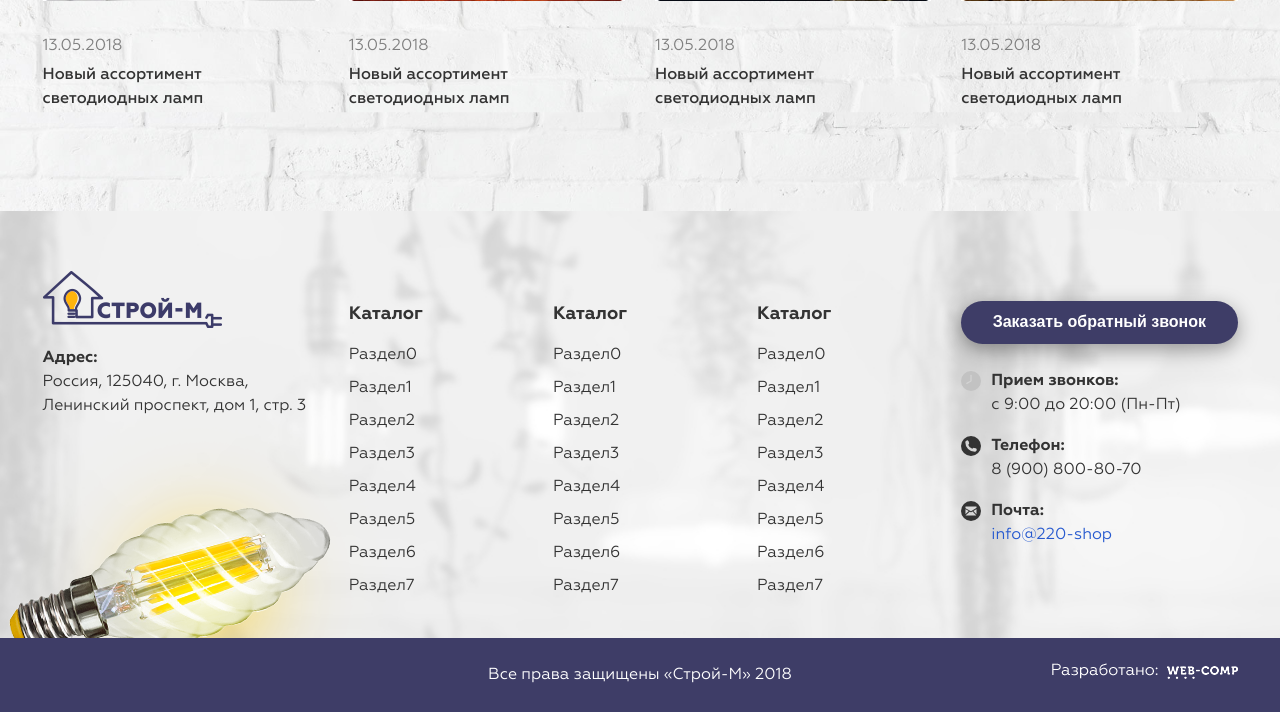
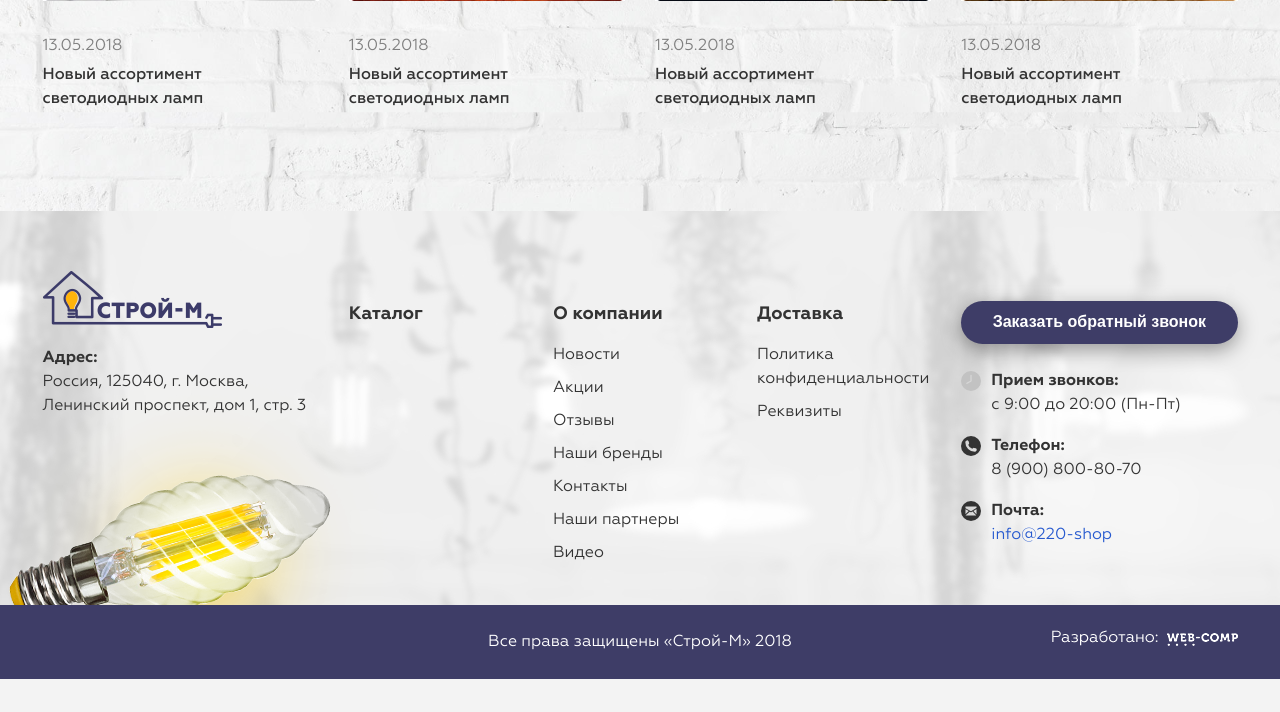
Before and after one commit to Ozimnadius/stroym, a PHP site: page / in a window 1280 px wide. Shown: the part 3311-4023 px from the top of the page. After the commit the page ends 3990 px from the top, so only its background shows below. Run offline with PHP 8.4, Linux system fonts and the light colour scheme.

Commit message:
some fix

```diff
--- a/css/sections/_cats.scss
+++ b/css/sections/_cats.scss
@@ -207,6 +207,7 @@
     display: flex;
     flex-wrap: wrap;
     flex-direction: column;
+    max-height: 100px;
   }
 
   &__title {
--- a/pages/footer.php
+++ b/pages/footer.php
@@ -44,35 +44,53 @@
                                 Каталог
                             </a>
                             <div class="footer__nav-list">
-                                <? for ($i=0; $i < 8; $i++): ?>
+                                <?/* for ($i=0; $i < 8; $i++): ?>
                                     <a href="" title="Раздел<?= $i ?>" class="footer__nav-item">
                                         Раздел<?= $i ?>
                                     </a>
-                                <? endfor; ?>
+                                <? endfor; */?>
                             </div>
                         </div>
                         <div class="footer__nav">
-                            <a href="" title="Каталог" class="footer__nav-title">
-                                Каталог
+                            <a href="" title="О компании" class="footer__nav-title">
+                                О компании
                             </a>
                             <div class="footer__nav-list">
-                                <? for ($i=0; $i < 8; $i++): ?>
-                                    <a href="" title="Раздел<?= $i ?>" class="footer__nav-item">
-                                        Раздел<?= $i ?>
-                                    </a>
-                                <? endfor; ?>
+                                <a href="" title="Новости" class="footer__nav-item">
+                                    Новости
+                                </a>
+                                <a href="" title="Акции" class="footer__nav-item">
+                                    Акции
+                                </a>
+                                <a href="" title="Отзывы" class="footer__nav-item">
+                                    Отзывы
+                                </a>
+                                <a href="" title="Наши бренды" class="footer__nav-item">
+                                    Наши бренды
+                                </a>
+                                <a href="" title="Контакты" class="footer__nav-item">
+                                    Контакты
+                                </a>
+                                <a href="" title="Наши партнеры" class="footer__nav-item">
+                                    Наши партнеры
+                                </a>
+                                <a href="" title="Видео" class="footer__nav-item">
+                                    Видео
+                                </a>
                             </div>
                         </div>
                         <div class="footer__nav">
-                            <a href="" title="Каталог" class="footer__nav-title">
-                                Каталог
+                            <a href="" title="Доставка" class="footer__nav-title">
+                                Доставка
                             </a>
                             <div class="footer__nav-list">
-                                <? for ($i=0; $i < 8; $i++): ?>
-                                    <a href="" title="Раздел<?= $i ?>" class="footer__nav-item">
-                                        Раздел<?= $i ?>
-                                    </a>
-                                <? endfor; ?>
+                                <a href="" title="Политика конфиденциальности" class="footer__nav-item">
+                                    Политика конфиденциальности
+                                </a>
+                                <a href="" title="Реквизиты" class="footer__nav-item">
+                                    Реквизиты
+                                </a>
+
                             </div>
                         </div>
                     </div>
--- a/pages/header.php
+++ b/pages/header.php
@@ -84,12 +84,12 @@
                                     <use xlink:href="images/icons/sprite.svg#izbrznnoe"></use>
                                 </svg>
                             </a>
-                            <a href="cabinet.php" role="link" title="Избранное" class="control">
+                            <a href="cabinet.php" role="link" title="Сравнение" class="control">
                                 <svg class="control__svg">
                                     <use xlink:href="images/icons/sprite.svg#sravnenie"></use>
                                 </svg>
                             </a>
-                            <a href="basket.php" role="link" title="Избранное" class="control cart">
+                            <a href="basket.php" role="link" title="Корзина" class="control cart">
                                 <svg class="control__svg cart__svg">
                                     <use xlink:href="images/icons/sprite.svg#basket"></use>
                                 </svg>
```
Also changed, not shown: css/main.css, 1 other file.
